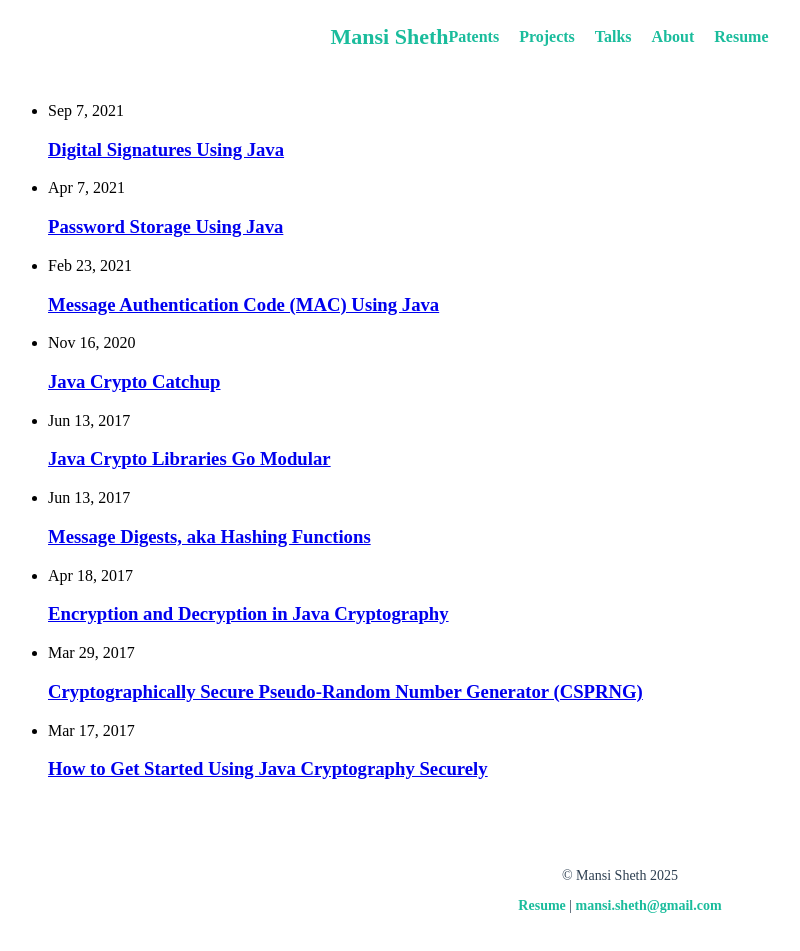
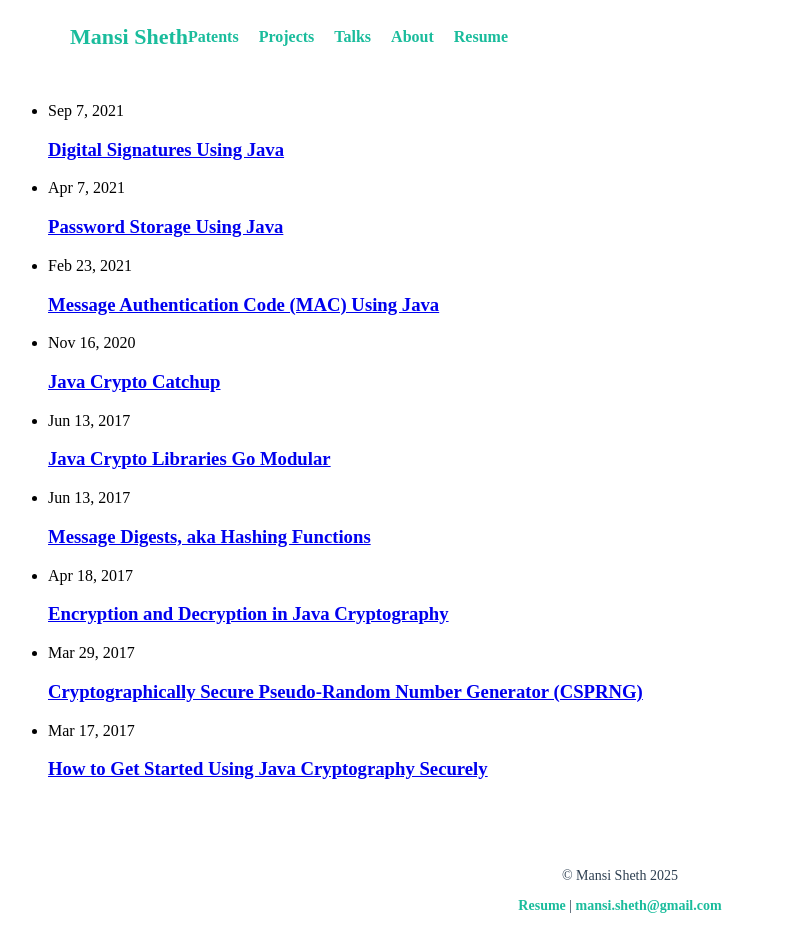
Before and after one commit to 1MansiS/1MansiS.github.io, a Jekyll site: the page built from index.markdown, in a window 1280 px wide. Shown: the whole page, without its empty margins (20-820 px from the left). Built offline with Jekyll 4.4.1, drawn with Linux system fonts in a browser that asks for light colours.

Commit message:
Update main.css

```diff
--- a/assets/main.css
+++ b/assets/main.css
@@ -16,14 +16,14 @@ main {
 
 /* --- Header Styling --- */
 .site-header {
-    background: #ffffff; /* Dark background */
+    background: #ffffff;
     color: #1abc9c;
     padding: 15px 0;
 }
 
 .site-header .container {
     display: flex;
-    justify-content: center;
+    justify-content: left;
     /*justify-content: space-between; */ /* Ensures proper alignment */
     align-items: center;
     max-width: 1100px;
```
